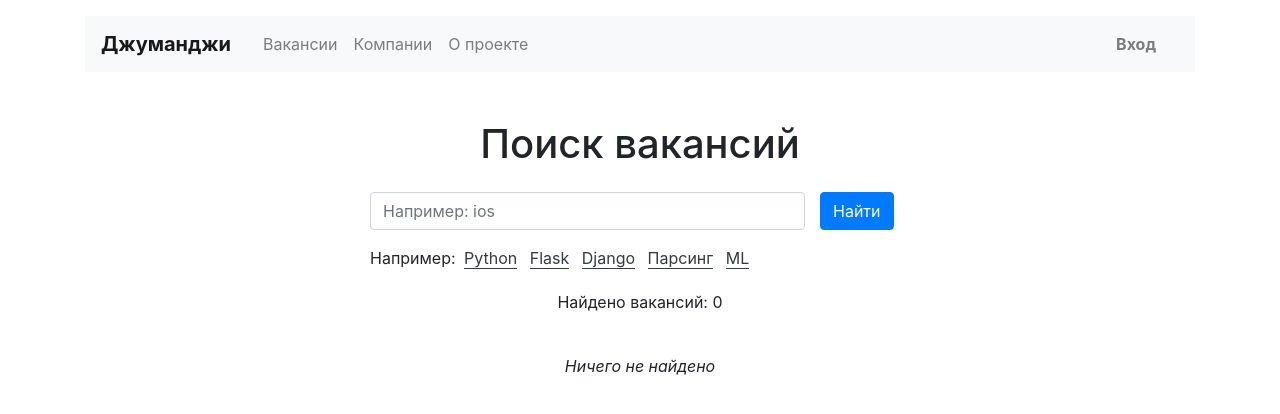
After one commit to andreykot/jobs_example, a Django app: page /search/ in a window 1280 px wide. The commit adds this page. Shown: the top 414 px of the page. Run offline with Django 3.2, Linux system fonts and the light colour scheme; some libraries are stand-ins or nearby versions.

Commit message:
week4 full-version

```diff
--- a/jobs/forms.py
+++ b/jobs/forms.py
@@ -169,3 +169,13 @@ class ResumeForm(forms.ModelForm):
             "experience",
             "portfolio",
         )
+
+
+class SearchForm(forms.Form):
+    s = forms.CharField(max_length=2000,
+                        required=False,
+                        widget=forms.TextInput(
+                            attrs={'class': 'form-control w-100',
+                                   'placeholder': "Например: ios"},
+                        )
+                        )
--- a/jobs/views.py
+++ b/jobs/views.py
@@ -8,7 +8,8 @@ from django.shortcuts import render, redirect
 from django.views import View
 from django.views.generic import CreateView, UpdateView
 
-from jobs.forms import ApplicationForm, RegistrationForm, LoginForm, MyCompanyForm, MyVacancyForm, ResumeForm
+from jobs.forms import ApplicationForm, RegistrationForm, LoginForm, MyCompanyForm, MyVacancyForm, ResumeForm, \
+    SearchForm
 from jobs.models import Specialty, Vacancy, Company, Application, Resume
 
 
@@ -23,12 +24,17 @@ def custom_handler500(request, *args, **kwargs):
 class MainView(View):
 
     def get(self, request):
+        print(request.GET)
+        if 's' in request.GET:
+            return redirect(f"/search/?s={request.GET['s']}")
+
         companies = Company.objects.filter(name__isnull=False)\
             .annotate(vacancies_len=Count('vacancies', filter=Q(vacancies__title__isnull=False)))
 
         context = {
             "specialties": Specialty.objects.all(),
             "companies": companies,
+            'form': SearchForm()
         }
 
         return render(request, "index.html", context)
@@ -91,6 +97,7 @@ class VacancyView(View):
         context = {
             'vacancy': vacancy,
             'form': ApplicationForm() if request.user.is_authenticated else None,
+            'previous_url': self.request.META['HTTP_REFERER'],
         }
 
         return render(request, "vacancy.html", context)
@@ -235,6 +242,17 @@ class CreateMyVacancy(View):
             raise HttpResponseServerError
 
 
+class ResumeCreateView(View):
+
+    def get(self, request):
+        return render(request, "resume-create.html")
+
+    def post(self, request):
+        if not Resume.objects.filter(user=request.user).exists():
+            Resume.objects.create(user=request.user)
+        return redirect('/myresume/')
+
+
 class ResumeEditView(UpdateView):
     model = Resume
     form_class = ResumeForm
@@ -249,22 +267,35 @@ class ResumeEditView(UpdateView):
             self.object = self.get_object()
             return super().get(request, *args, **kwargs)
         except ObjectDoesNotExist:
-            return redirect(f'/myresume/create')
+            return redirect('/myresume/create')
 
     def post(self, request, *args, **kwargs):
         messages.success(request, 'Ваше резюме обновлено!')
         return super().post(request, *args, **kwargs)
 
 
-class ResumeCreateView(View):
+class SearchView(View):
 
     def get(self, request):
-        return render(request, "resume-create.html")
+        """
+        Поиск не работает с русскими фразами в unicode. Из-за использования sqlite?
+        """
+        try:
+            query = request.GET['s']
+        except KeyError:
+            query = None
 
-    def post(self, request):
-        if not Resume.objects.filter(user=request.user).exists():
-            Resume.objects.create(user=request.user)
-        return redirect(f'/myresume/')
+        if query:
+            vacancies = Vacancy.objects.filter(Q(title__icontains=query) | Q(description__icontains=query))
+        else:
+            vacancies = None
+
+        context = {
+            'query': query,
+            'vacancies': vacancies,
+            'form': SearchForm(initial={'s': query}),
+        }
+        return render(request, "search.html", context)
 
 
 class MyLoginView(LoginView):
--- a/jobs_example/urls.py
+++ b/jobs_example/urls.py
@@ -19,7 +19,7 @@ from django.contrib import admin
 from django.urls import path
 from jobs.views import MainView, VacanciesView, SpecialtyView, CompanyView, VacancyView, \
     custom_handler404, custom_handler500, MySignupView, MyLoginView, MyLogoutView, MyCompanyEditView, MyVacancies, \
-    MyVacancy, MyVacanciesEditView, MyVacanciesListView, CreateMyVacancy, ResumeEditView, ResumeCreateView
+    MyVacancy, MyVacanciesEditView, MyVacanciesListView, CreateMyVacancy, ResumeEditView, ResumeCreateView, SearchView
 
 handler404 = custom_handler404
 handler500 = custom_handler500
@@ -40,6 +40,7 @@ urlpatterns = [
     path('mycompany/vacancies/<int:vacancy_id>/', MyVacancy.as_view()),
     path('myresume/', ResumeEditView.as_view()),
     path('myresume/create/', ResumeCreateView.as_view()),
+    path('search/', SearchView.as_view()),
 ]
 
 urlpatterns += [
--- /dev/null
+++ b/templates/search-form.html
@@ -0,0 +1,21 @@
+{% block container %}
+<div class="row">
+    <div class="col-12 col-md-8 col-lg-6 offset-lg-3 offset-md-2">
+      <form class="form-inline mb-3" method="get">
+        <div class="form-group col-8 col-md-10 pl-0">
+          {{ form.s }}
+        </div>
+        <div class="form-group col-4 col-md-2 pl-0">
+          <button class="btn btn-primary w-150" type="submit">Найти</button>
+        </div>
+      </form>
+        <p>Например:
+            <a href="/search/?s=python" class="text-dark border-bottom border-dark m-1 text-decoration-none">Python</a>
+            <a href="/search/?s=flask" class="text-dark border-bottom border-dark m-1 text-decoration-none">Flask</a>
+            <a href="/search/?s=django" class="text-dark border-bottom border-dark m-1 text-decoration-none">Django</a>
+            <a href="/search/?s=парсинг" class="text-dark border-bottom border-dark m-1 text-decoration-none">Парсинг</a>
+            <a href="/search/?s=ml" class="text-dark border-bottom border-dark m-1 text-decoration-none">ML</a>
+        </p>
+    </div>
+</div>
+{% endblock %}
--- a/templates/search.html
+++ b/templates/search.html
@@ -1,126 +1,44 @@
-<!DOCTYPE html>
-<html lang="ru">
+{% extends 'base.html' %}
 
-<head>
-  <meta charset="UTF-8">
-  <title>Вакансии | Джуманджи</title>
-  <meta name="viewport" content="width=device-width, initial-scale=1.0, user-scalable=no">
-  <link rel="stylesheet" href="https://stackpath.bootstrapcdn.com/bootstrap/4.3.1/css/bootstrap.min.css" integrity="sha384-ggOyR0iXCbMQv3Xipma34MD+dH/1fQ784/j6cY/iJTQUOhcWr7x9JvoRxT2MZw1T" crossorigin="anonymous">
-</head>
+{% block container %}
 
-<body>
-  <header class="container mt-3">
-    <nav class="navbar navbar-expand-lg navbar-light bg-light">
-      <a class="navbar-brand mr-4 font-weight-bold" href="#">Джуманджи</a>
-      <button class="navbar-toggler" type="button" data-toggle="collapse" data-target="#navbarNav" aria-controls="navbarNav" aria-expanded="false" aria-label="Toggle navigation">
-        <span class="navbar-toggler-icon"></span>
-      </button>
-      <div class="collapse navbar-collapse justify-content-between" id="navbarNav">
-        <ul class="navbar-nav col-10">
-          <li class="nav-item">
-            <a class="nav-link" href="#">Вакансии</a>
-          </li>
-          <li class="nav-item">
-            <a class="nav-link" href="#">Компании</a>
-          </li>
-          <li class="nav-item">
-            <a class="nav-link" href="#">О проекте</a>
-          </li>
-        </ul>
-        <ul class="navbar-nav col-2 justify-content-end">
-          <li class="nav-item active">
-            <a href="#" class="nav-link font-weight-bold">Вход</a>
-          </li>
-        </ul>
-      </div>
-    </nav>
-  </header>
   <main class="container mt-3">
     <section>
+      <h1 class="h1 text-center mt-5 mb-4">Поиск вакансий</h1>
+      {% include 'search-form.html' %}
+      <p class="text-center pt-1">Найдено вакансий: {{ vacancies|length }}</p>
 
-        <h1 class="h1 text-center mt-5 mb-4">Поиск вакансий</h1>
-
-        <div class="row">
-            <div class="col-md-7 col-lg-5 col-xl-4 col-sm-8 mx-auto">
-
-            <form class="form-inline sm-form mr-auto mb-4">
-                <input class="form-control mr-sm-2" type="text" placeholder="Например: ios" value="Backend" aria-label="Search">
-                <button class="btn btn-primary  my-0" type="submit">Найти вакансии</button>
-            </form>
-
-            </div>
-        </div>
-
-
-      <p class="text-center pt-1">Найдено 8 вакансий</p>
+      {% if vacancies %}
       <div class="row mt-5">
         <div class="col-12 col-lg-8 offset-lg-2 m-auto">
+
+          {% for vacancy in vacancies %}
           <div class="card mb-4">
             <div class="card-body px-4">
               <div class="row">
                 <div class="col-12 col-md-8 col-lg-9">
-                  <h2 class="h2 pb-2">Backend-разработчик</h2>
-                  <p class="mb-2">Бэкенд • Старший (Senior) • C# • ASP.NET MVC • MySQL • Git</p>
-                  <p>От 180 000 до 250 000 руб.</p>
-                  <p class="text-muted pt-1">9 декабря</p>
+                  <h2 class="h2 pb-2">{{ vacancy.title }}</h2>
+                  <p class="mb-2">{{ vacancy.skills }}</p>
+                  <p>От {{ vacancy.salary_min }} до {{ vacancy.salary_max }} руб.</p>
+                  <p class="text-muted pt-1">{{ vacancy.published_at }}</p>
                 </div>
                 <div class="col-12 col-md-4 col-lg-3 d-flex align-items-end">
-                  <a href="#"><img src="https://place-hold.it/130x80" width="130" height="80" alt=""></a>
+                  <a href="#"><img src="{{ vacancy.company.logo.url }}" width="130" height="80" alt=""></a>
                 </div>
               </div>
             </div>
+            <a href="/vacancies/{{ vacancy.id }}/" class="stretched-link"></a>
           </div>
-          <div class="card mb-4">
-            <div class="card-body px-4">
-              <div class="row">
-                <div class="col-12 col-md-8 col-lg-9">
-                  <h2 class="h2 pb-2">Backend-разработчик</h2>
-                  <p>Бэкенд • Средний (Middle) • PHP • PostgreSQL • MySQL • Node.js • Laravel • Symfony • Yii framework • Sails.js • Rabbitmq • Kafka</p>
-                  <p class="mb-2">От 180 000 до 250 000 руб.</p>
-                  <p class="text-muted pt-1">9 декабря</p>
-                </div>
-                <div class="col-12 col-md-4 col-lg-3 d-flex align-items-end">
-                  <a href="#"><img src="https://place-hold.it/130x80" width="130" height="80" alt=""></a>
-                </div>
-              </div>
-            </div>
-          </div>
-          <div class="card mb-4">
-            <div class="card-body px-4">
-              <div class="row">
-                <div class="col-12 col-md-8 col-lg-9">
-                  <h2 class="h2 pb-2">Backend Middle/Senior</h2>
-                  <p class="mb-2">Бэкенд • Старший (Senior) • C# • ASP.NET MVC • MySQL • Git</p>
-                  <p>Radyushin & Co • Тольятти • Полный рабочий день</p>
-                  <p class="text-muted pt-1">9 декабря</p>
-                </div>
-                <div class="col-12 col-md-4 col-lg-3 d-flex align-items-end">
-                  <a href="#"><img src="https://place-hold.it/130x80" width="130" height="80" alt=""></a>
-                </div>
-              </div>
-            </div>
-          </div>
-          <div class="card mb-4">
-            <div class="card-body px-4">
-              <div class="row">
-                <div class="col-12 col-md-8 col-lg-9">
-                  <h2 class="h2 pb-2">Backend-разработчик</h2>
-                  <p class="mb-2">Бэкенд • Средний (Middle) • PHP • PostgreSQL • MySQL • Node.js • Laravel • Symfony • Yii framework • Sails.js • Rabbitmq • Kafka</p>
-                  <p>От 180 000 до 250 000 руб.</p>
-                  <p class="text-muted pt-1">9 декабря</p>
-                </div>
-                <div class="col-12 col-md-4 col-lg-3 d-flex align-items-end">
-                  <a href="#"><img src="https://place-hold.it/130x80" width="130" height="80" alt=""></a>
-                </div>
-              </div>
-            </div>
-          </div>
+
+          {% endfor %}
         </div>
       </div>
+
+      {% else %}
+      <p class="text-center font-italic pt-4">Ничего не найдено</p>
+
+      {% endif %}
     </section>
   </main>
-  <script src="https://code.jquery.com/jquery-3.2.1.slim.min.js" integrity="sha384-KJ3o2DKtIkvYIK3UENzmM7KCkRr/rE9/Qpg6aAZGJwFDMVNA/GpGFF93hXpG5KkN" crossorigin="anonymous"></script>
-  <script src="https://cdnjs.cloudflare.com/ajax/libs/popper.js/1.12.9/umd/popper.min.js" integrity="sha384-ApNbgh9B+Y1QKtv3Rn7W3mgPxhU9K/ScQsAP7hUibX39j7fakFPskvXusvfa0b4Q" crossorigin="anonymous"></script>
-  <script src="https://maxcdn.bootstrapcdn.com/bootstrap/4.0.0/js/bootstrap.min.js" integrity="sha384-JZR6Spejh4U02d8jOt6vLEHfe/JQGiRRSQQxSfFWpi1MquVdAyjUar5+76PVCmYl" crossorigin="anonymous"></script>
-</body>
-</html>
+
+{% endblock %}
--- a/templates/vacancy.html
+++ b/templates/vacancy.html
@@ -7,7 +7,7 @@
     <div class="row mt-5">
       <div class="col-12 col-lg-2">
         <div class="pl-3 mb-5">
-          <p><a href="../">Назад</a></p>
+          <p><a href="{{ previous_url }}">Назад</a></p>
         </div>
       </div>
       <div class="col-12 col-lg-8">
```
Also changed, not shown: templates/index.html (+1 -20 lines), db.sqlite3.
